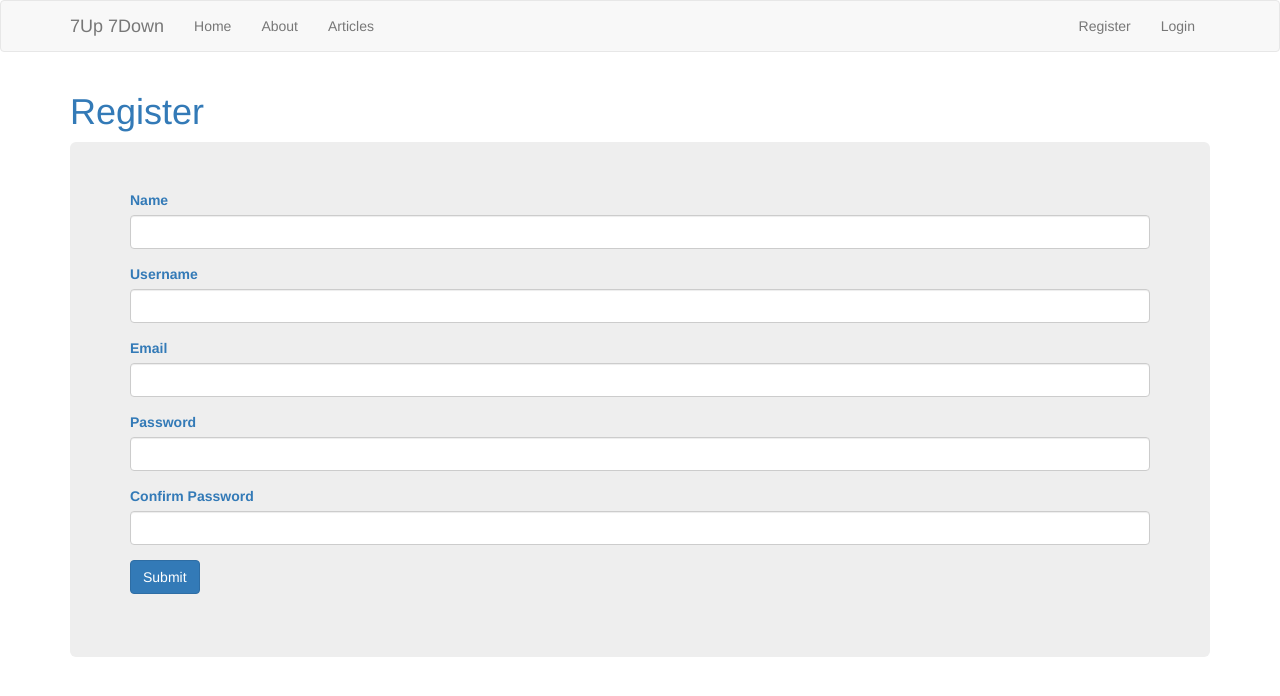
After one commit to pranshukharkwal/7UP-7Down, a Flask app: page /register in a window 1280 px wide. The commit adds this page. Shown: the top 696 px of the page. Run offline with Flask 2, Linux system fonts and the light colour scheme; some libraries are stand-ins or nearby versions.

Commit message:
Made register and login functionality

```diff
--- a/app.py
+++ b/app.py
@@ -1,10 +1,110 @@
-from flask import Flask, render_template
+from flask import Flask, render_template, flash, redirect, url_for, session, request, logging
+from flask_mysqldb import MySQL
+from wtforms import Form, StringField, TextAreaField, PasswordField, validators
+from passlib.hash import sha256_crypt
+from functools import wraps
 
 app = Flask(__name__)
+app.secret_key='secret123'
+
+app.config['MYSQL_HOST'] = 'remotemysql.com'
+app.config['MYSQL_USER'] = 'JJFKCXD3CC'
+app.config['MYSQL_PASSWORD'] = 'us8bg5jdXp'
+app.config['MYSQL_DB'] = 'JJFKCXD3CC'
+app.config['MYSQL_CURSORCLASS'] = 'DictCursor'
+# init MYSQL
+mysql = MySQL(app)
+
+@app.route('/test')
+
+class RegisterForm(Form):
+    name = StringField('Name', [validators.Length(min=1, max=50)])
+    username = StringField('Username', [validators.Length(min=4, max=25)])
+    email = StringField('Email', [validators.Length(min=6, max=50)])
+    password = PasswordField('Password', [
+        validators.DataRequired(),
+        validators.EqualTo('confirm', message='Passwords do not match')
+    ])
+    confirm = PasswordField('Confirm Password')
 
 @app.route('/')
 def index():
     return render_template('home.html')
 
+@app.route('/register' , methods=['GET' , 'POST'])
+def register():
+    form = RegisterForm(request.form)
+    if request.method == 'POST' and form.validate():
+        name = form.name.data
+        username = form.username.data
+        email = form.email.data
+        password = sha256_crypt.encrypt(str(form.password.data))
+
+        cur = mysql.connection.cursor()
+        cur.execute('insert into users(name , username , email , password) values(%s , %s , %s , %s)', (name , username , email , password))
+        mysql.connection.commit()
+        cur.close()
+        flash('You are now registered and can log in', 'success')
+        return redirect(url_for('index'))
+    return render_template('register.html' , form=form)
+
+@app.route('/login' , methods=['GET' , 'POST'])
+def login():
+    if request.method == 'POST':
+        username = request.form['username']
+        password_candidate = request.form['password']
+
+        cur = mysql.connection.cursor()
+        result = cur.execute("SELECT * FROM users WHERE username = %s", [username])
+        if result > 0:
+            data = cur.fetchone()
+            password = data['password']
+            if sha256_crypt.verify(password_candidate, password):
+                session['logged_in'] = True
+                session['username'] = username
+
+                flash('You are now logged in' , 'success')
+                return redirect(url_for('dashboard'))
+            else:
+                error = 'Invalid login'
+                return render_template('login.html' , error = error)
+        else:
+            error = 'Username not found'
+            return render_template('login.html' , error = error)
+        cur.close()
+    return render_template('login.html')
+
+
+def is_logged_in(f):
+    @wraps(f)
+    def wrap(*args, **kwargs):
+        if 'logged_in' in session:
+            return f(*args, **kwargs)
+        else:
+            flash('Unauthorized, Please login', 'danger')
+            return redirect(url_for('login'))
+    return wrap
+
+@app.route('/dashboard')
+@is_logged_in
+def dashboard():
+    cur = mysql.connection.cursor()
+    result = cur.execute("SELECT * FROM users WHERE username = %s", [session['username']])
+    data = cur.fetchone()
+    cur.close()
+    return render_template('dashboard.html', data=data)
+
+
+@app.route('/logout')
+@is_logged_in
+def logout():
+    session.clear()
+    flash('You are now logged out', 'success')
+    return redirect(url_for('login'))
+
+@app.route('/about')
+def about():
+    return render_template('about.html')
+
 if __name__ == '__main__':
     app.run(debug = True)
--- a/templates/home.html
+++ b/templates/home.html
@@ -5,6 +5,10 @@
     <h1>Welcome to the 7Up 7Down Game</h1>
     <p class="lead">Get ready to play, a one of its kind game of luck and intellect. Can you double/triple your money, or will you leave this place, losing your money. Let's see what you have got. </p>
     <p> Create an account, and we will give you 100 free coins, to try your luck </p>
+    <div>
+    <img src="https://i.imgur.com/C4EG87h.png" class="img-thumbnail img-rounded img-responsive" alt="logo">
+    </div>
+    <br>
     {% if session.logged_in == NULL %}
       <a href="/register" class="btn btn-primary btn-lg">Register</a>
       <a href="/login" class="btn btn-success btn-lg">Login</a>
--- /dev/null
+++ b/templates/includes/_formhelpers.html
@@ -0,0 +1,9 @@
+{% macro render_field(field) %}
+  {{ field.label }}
+  {{ field(**kwargs)|safe }}
+  {% if field.errors %}
+    {% for error in field.errors %}
+      <span class="help-inline">{{ error }}</span>
+    {% endfor %}
+  {% endif %}
+{% endmacro %}
--- a/templates/includes/_messages.html
+++ b/templates/includes/_messages.html
@@ -0,0 +1,15 @@
+{% with messages = get_flashed_messages(with_categories=true) %}
+  {% if messages %}
+    {% for category, message in messages %}
+      <div class="alert alert-{{ category }}">{{ message }}</div>
+    {% endfor %}
+  {% endif %}
+{% endwith %}
+
+{% if error %}
+  <div class="alert alert-danger">{{error}}</div>
+{% endif %}
+
+{% if msg %}
+  <div class="alert alert-success">{{msg}}</div>
+{% endif %}
--- /dev/null
+++ b/templates/register.html
@@ -0,0 +1,27 @@
+{% extends 'layout.html' %}
+
+{% block body %}
+
+  <h1 class='text-primary'> Register</h1>
+  <div class="jumbotron text-left">
+  {% from "includes/_formhelpers.html" import render_field %}
+  <form method="POST" action="">
+    <div class="form-group text-primary">
+      {{render_field(form.name, class_="form-control")}}
+    </div>
+    <div class="form-group text-primary">
+      {{render_field(form.username, class_="form-control")}}
+    </div>
+    <div class="form-group text-primary">
+      {{render_field(form.email, class_="form-control")}}
+    </div>
+    <div class="form-group text-primary">
+      {{render_field(form.password, class_="form-control")}}
+    </div>
+    <div class="form-group text-primary">
+      {{render_field(form.confirm, class_="form-control")}}
+    </div>
+    <p><input type="submit" class="btn btn-primary" value="Submit"></p>
+  </form>
+</div>
+{% endblock %}
```
Also changed, not shown: templates/dashboard.html (added, +12 -0 lines), templates/login.html (added, +18 -0 lines).
